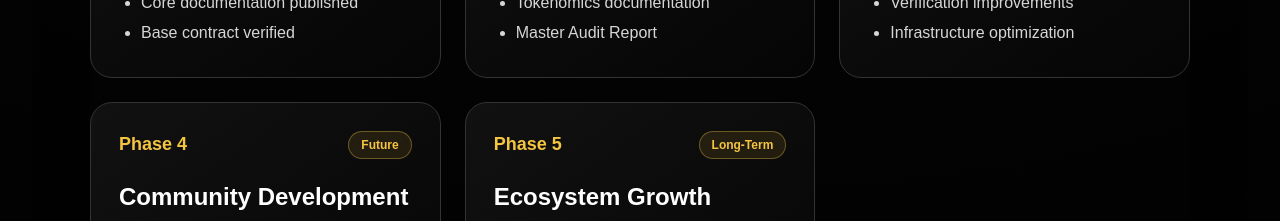
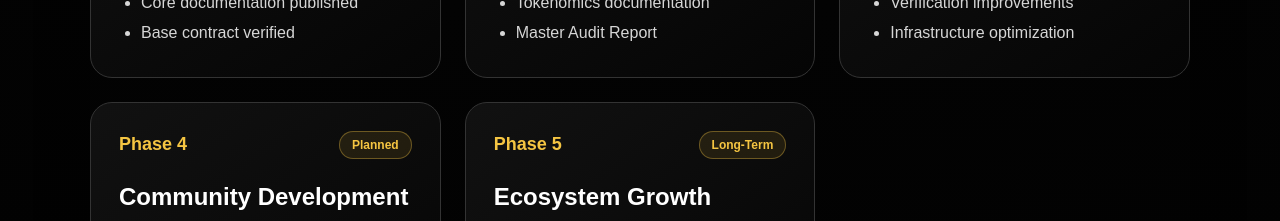
Before and after one commit to MAGZOWN/mag-coin-website, a Next.js app: page /roadmap in a window 1280 px wide. Shown: the part 2100-2321 px from the top of the page. Built offline with nearby package versions, Linux system fonts and the light colour scheme.

Commit message:
Phase 20.11: Complete 5-phase naming unification across all roadmap components

```diff
--- a/app/components/RoadmapTimeline.tsx
+++ b/app/components/RoadmapTimeline.tsx
@@ -36,7 +36,7 @@ const phases = [
   },
   {
     phase: "Phase 4",
-    status: "Future",
+    status: "Planned",
     title: "Community Development",
     items: [
       "Official community channels",
```
